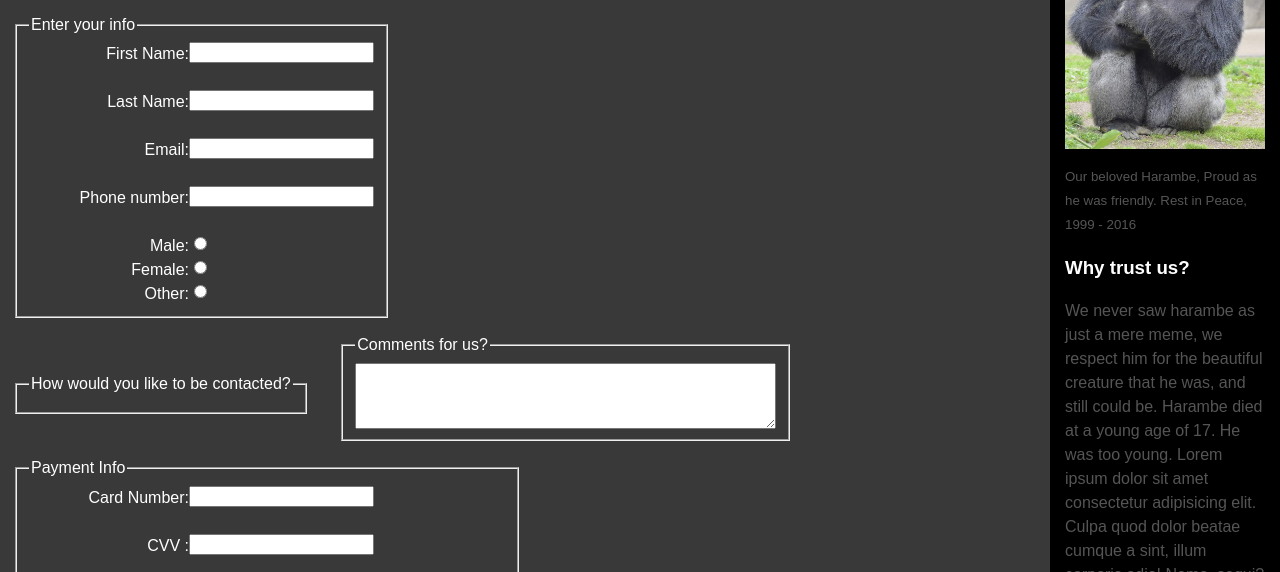
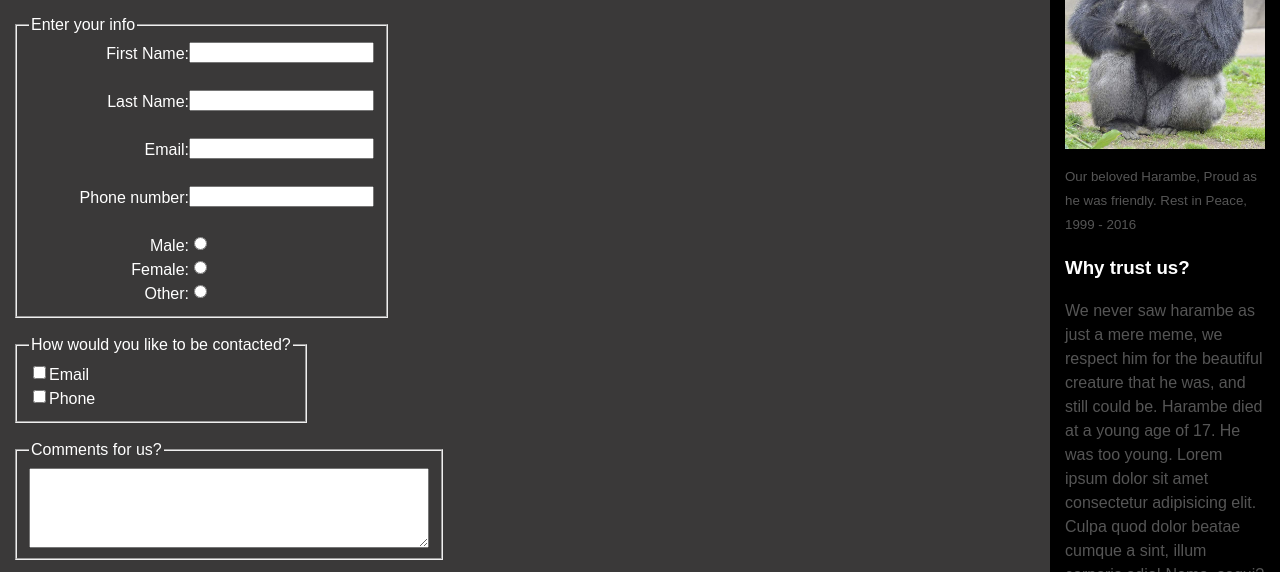
Before and after one commit to UnixNight/harambe, a plain HTML site: page index.html in a window 1280 px wide. Shown: the part 218-790 px from the top of the page. Drawn offline with Linux system fonts and the light colour scheme.

Commit message:
Finished phase 2

```diff
--- a/css/form.css
+++ b/css/form.css
@@ -4,6 +4,8 @@ form fieldset {
 
 
 /* deprecated code*/
+
+
 /*form label {
     float: left;
     width: 5em;
@@ -15,12 +17,12 @@ form input {
     margin-bottom: .5em;
 }*/
 
-form select {
+select {
     margin-left: 1em;
     margin-bottom: .5em;
 }
 
-form #button {
+#button {
     margin-left: 7em;
 }
 
@@ -34,3 +36,8 @@ label {
 input {
     float: left;
 }
+
+textarea {
+    width: 30em;
+    height: 6em;
+}
--- a/index.html
+++ b/index.html
@@ -70,11 +70,16 @@
 					<br>
 					<fieldset class="pads">
 						<legend>How would you like to be contacted?</legend>
+						<input type="checkbox" name="contact" id="check1" value="email">Email
+						<br>
+						<input type="checkbox" name="contact" id="check2" value="phone"> Phone
+						<br>
 
 					</fieldset>
+					<br>
 					<fieldset class="pads">
 						<legend>Comments for us?</legend>
-						<textarea rows="4" cols="50" name="comment" id="comment" placeholder="Enter comments here...">
+						<textarea name="comment" id="comment" placeholder="Enter comments here...">
 						</textarea>
 					</fieldset>
 					<br>
--- a/js/validate.js
+++ b/js/validate.js
@@ -1,16 +1,42 @@
-// Validate.js
-// Cristian Cerroni 2017
-
 function validate() {
     var fName = document.getElementById("firstname").value;
     var lName = document.getElementById("lastname").value;
+    var phone = document.getElementById("phoneNum").value;
     var email = document.getElementById("email").value;
-    var regEmail = /^[a-zA-Z0-9_\-\.]+@+[a-z0-9_\-\.]+\.[a-z.]{2,4}$/;
+    var emailTest = /^[a-zA-Z0-9_\-\.]+@+[a-z0-9_\-\.]+\.[a-z.]{2,4}$/;
+    var comment = document.getElementById("comment").value;
+
+
 
     var rMale = document.getElementById("rMale").checked;
     var rFemale = document.getElementById("rFemale").checked;
     var rOther = document.getElementById("rOther").checked;
     var rList = document.getElementsByName("rGender");
+
+    var check1 = document.getElementById("check1").checked;
+    var check2 = document.getElementById("check2").checked;
+
+
+
+    if (fName == "" || fName == null) {
+        alert("Please enter first name.");
+        return false;
+    }
+
+    if (lName == "" || lName == null) {
+        alert("Please enter last name.");
+        return false;
+    }
+
+    if (emailTest.test(email) == false) {
+        alert("Please enter an email address.");
+        return false;
+    }
+
+    if (phone == "" || phone == null || phone.length < 10 || phone.length > 10) {
+        alert("Please enter a valid phone number.");
+        return false;
+    }
 
     for (i = 0; i < rList.length; i++) {
         if (rList[i].checked == true) {
@@ -20,14 +46,22 @@ function validate() {
 
     if (rMale == false && rFemale == false && rOther == false) {
         alert("Please select a gender");
-    }
-
-    if (name == "" || name == null) {
-        alert("Please enter a value in the name field.");
         return false;
     }
 
-    if (regEmail.test(email) == false) {
-        alert("Please enter a valid email address.");
+    if (comment == "" || comment == null) {
+        alert("Please enter a comment.");
+        return false;
     }
+
+    if (check1 == false && check2 == false) {
+        alert("Please check one of the boxes for preferred contact");
+        return false;
+    }
+
+
+    alert(fName +"\n" + lName+ "\n"+ phone+ "\n" + email + "\n" + comment );
+
+
+    // im not doing my other form
 }
```
